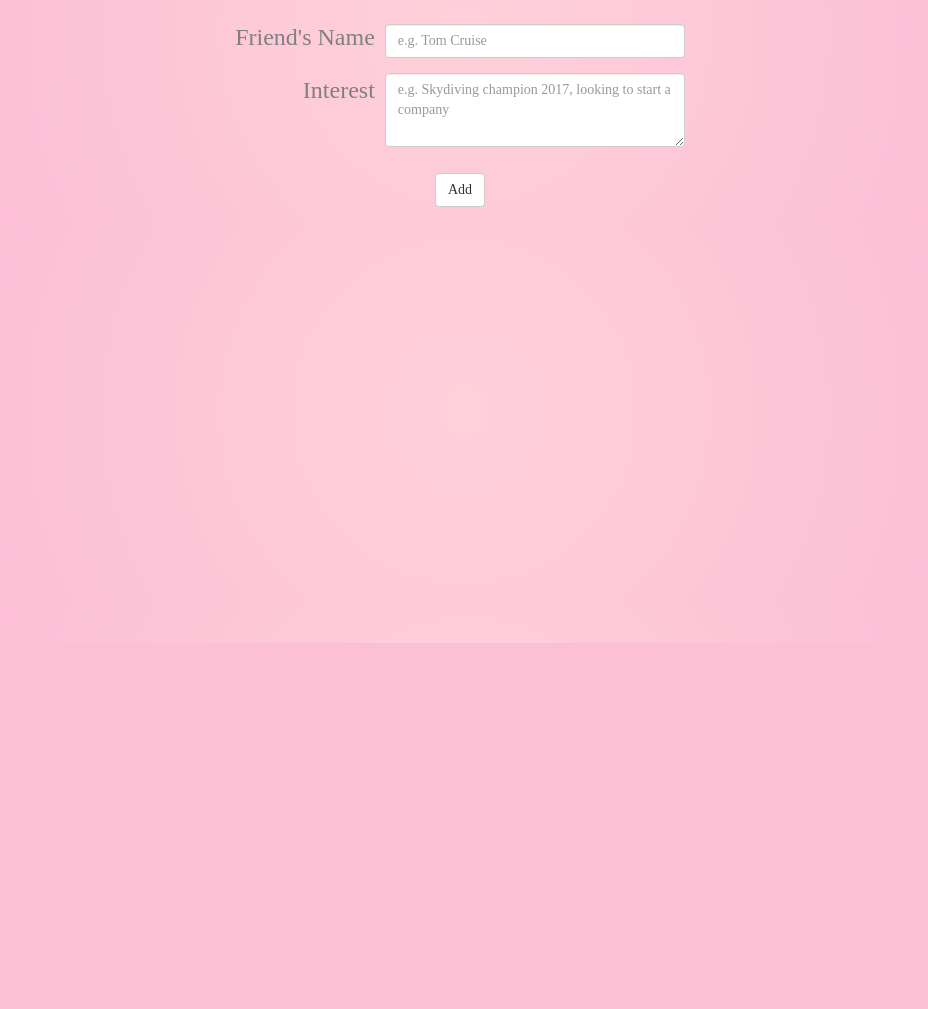
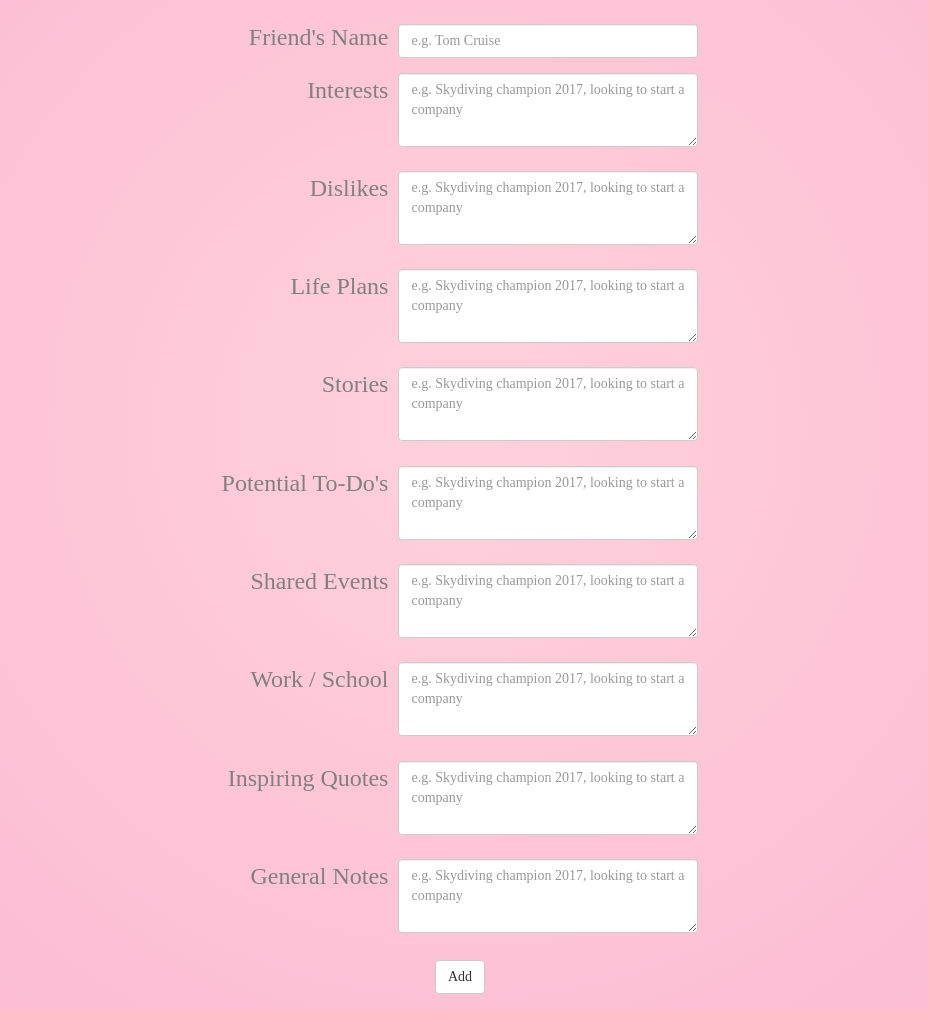
Before and after one commit to clumsycherry/FriendDiary, a Flask app: template templates/addfriend.html in a window 1280 px wide. Shown: the part 157-1166 px from the top of the page, without its empty margins (175-1103 px from the left). Before the commit the page ends 704 px from the top, so only its background shows below. Run offline with Flask 2, Linux system fonts and the light colour scheme; the template is opened without the code that fills it, so the values that code supplies are empty; some libraries are stand-ins or nearby versions.

Commit message:
add friend page has more textareas

```diff
--- a/static/styles.css
+++ b/static/styles.css
@@ -82,7 +82,7 @@ td #name{
     resize: none;
 }
 
-td #interest{
+td .subhead{
     width:300px;
 }
 
--- a/templates/addfriend.html
+++ b/templates/addfriend.html
@@ -55,15 +55,46 @@
     <form action="{{ url_for('addfriend') }}" name="addfriend" method="post">
         <fieldset>
             <table align="center">
-                <div><tr>
+                <tr>
                     <td align="right">Friend's Name</td>
                     <td align="left"><div class="form-group"><input class="form-control" id="name" name="name" placeholder="e.g. Tom Cruise" type="text"/></div></td>
                 </tr>
                 <tr>
-                    <td align="right">Interest</td>
-                    <td align="left"><div class="form-group">
-                    <textarea class="form-control" rows="3" name="interest" id="interest" placeholder="e.g. Skydiving champion 2017, looking to start a company"></textarea></div></td>
-                </tr></div>
+                    <td align="right">Interests</td>
+                    <td align="left"><div class="form-group"><textarea class="form-control subhead" rows="3" name="interest" placeholder="e.g. Skydiving champion 2017, looking to start a company"></textarea></div></td>
+                </tr>
+                <tr>
+                    <td align="right">Dislikes</td>
+                    <td align="left"><div class="form-group"><textarea class="form-control subhead" rows="3" name="dislike" placeholder="e.g. Skydiving champion 2017, looking to start a company"></textarea></div></td>
+                </tr>
+                <tr>
+                    <td align="right">Life Plans</td>
+                    <td align="left"><div class="form-group"><textarea class="form-control subhead" rows="3" name="plan" placeholder="e.g. Skydiving champion 2017, looking to start a company"></textarea></div></td>
+                </tr>
+                <tr>
+                    <td align="right">Stories</td>
+                    <td align="left"><div class="form-group"><textarea class="form-control subhead" rows="3" name="story" placeholder="e.g. Skydiving champion 2017, looking to start a company"></textarea></div></td>
+                </tr>
+                <tr>
+                    <td align="right">Potential To-Do's</td>
+                    <td align="left"><div class="form-group"><textarea class="form-control subhead" rows="3" name="todo" placeholder="e.g. Skydiving champion 2017, looking to start a company"></textarea></div></td>
+                </tr>
+                <tr>
+                    <td align="right">Shared Events</td>
+                    <td align="left"><div class="form-group"><textarea class="form-control subhead" rows="3" name="event" placeholder="e.g. Skydiving champion 2017, looking to start a company"></textarea></div></td>
+                </tr>
+                <tr>
+                    <td align="right">Work / School</td>
+                    <td align="left"><div class="form-group"><textarea class="form-control subhead" rows="3" name="work" placeholder="e.g. Skydiving champion 2017, looking to start a company"></textarea></div></td>
+                </tr>
+                <tr>
+                    <td align="right">Inspiring Quotes</td>
+                    <td align="left"><div class="form-group"><textarea class="form-control subhead" rows="3" name="quote" placeholder="e.g. Skydiving champion 2017, looking to start a company"></textarea></div></td>
+                </tr>
+                <tr>
+                    <td align="right">General Notes</td>
+                    <td align="left"><div class="form-group"><textarea class="form-control subhead" rows="3" name="note" placeholder="e.g. Skydiving champion 2017, looking to start a company"></textarea></div></td>
+                </tr>
                 <tr>
                     <td colspan="2"><div class="form-group gray"><button class="btn btn-default" type="submit" id="addname">Add</button>
                     <br><span class="error">{{message}}</span>
```
